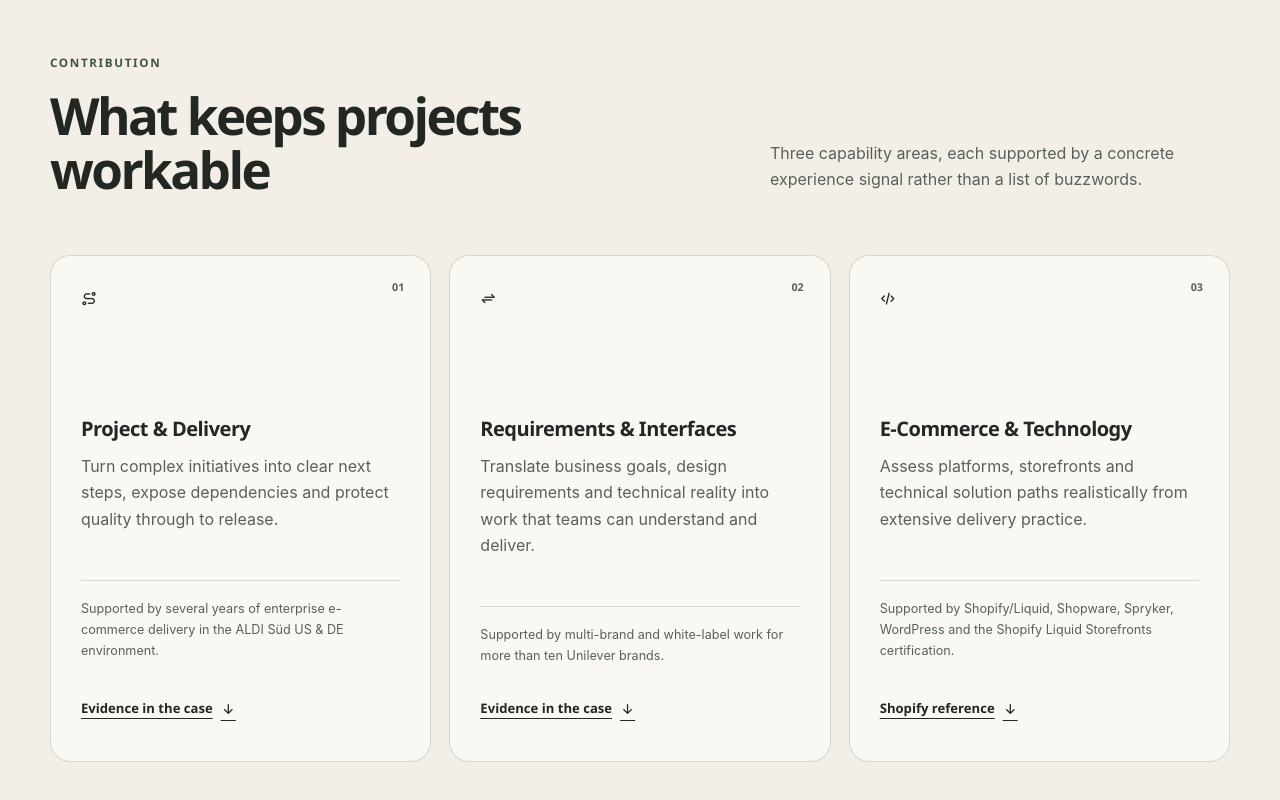
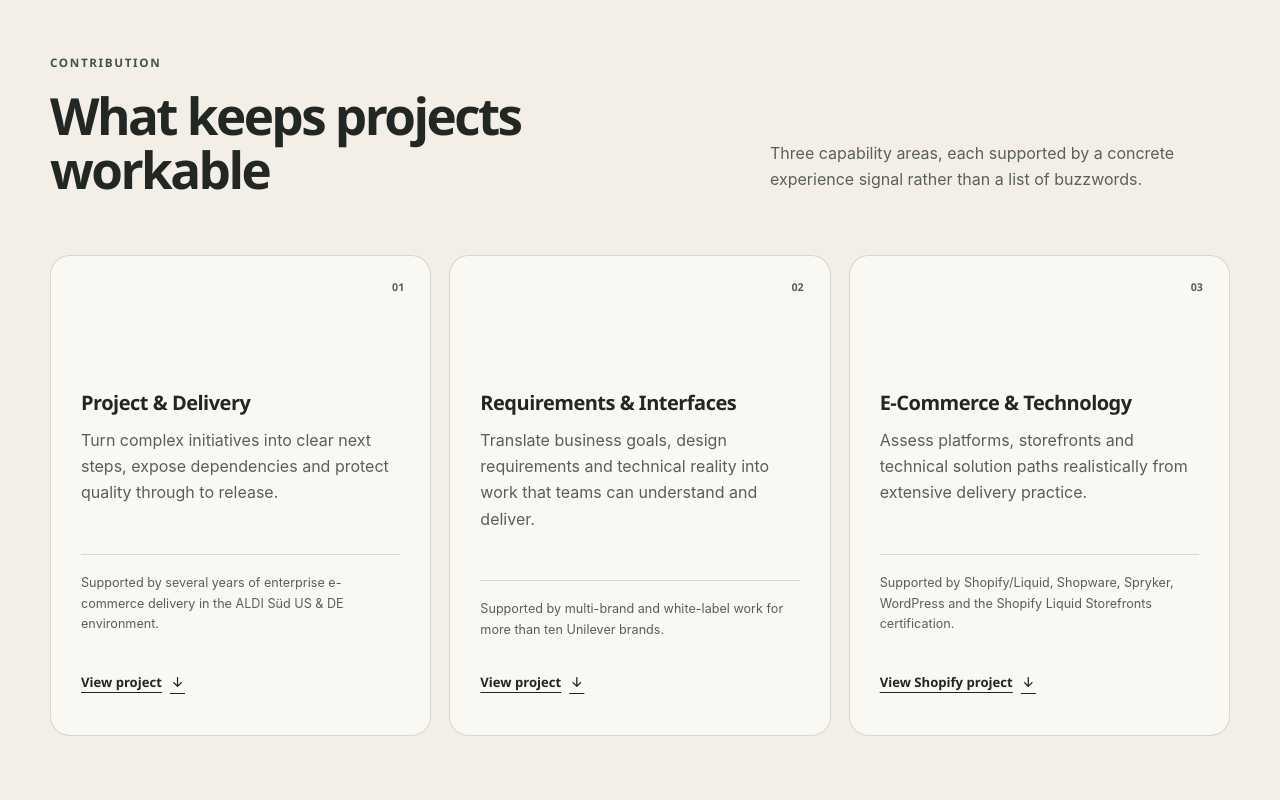
Before and after one commit to mailin89w/daniela-klein-career, a website: page index-en.html in a window 1280 px wide. Shown: the part 1724-2524 px from the top of the page. Drawn offline with Linux system fonts and the light colour scheme.

Commit message:
Simplify English hero actions

```diff
--- a/index-en.html
+++ b/index-en.html
@@ -104,9 +104,8 @@
           <p class="hero-claim">Clarity for digital projects. Alignment for strong teams.</p>
           <p class="hero-lead">More than ten years of frontend and e-commerce experience provide the technical foundation for structured project delivery. Requirements become understandable, dependencies visible and digital initiatives are supported reliably through to release.</p>
           <div class="button-row" aria-label="Direct actions">
-            <a class="button" href="mailto:mailin89w@hotmail.de?subject=Fachlicher%20Austausch%20%E2%80%93%20Daniela%20Klein">Start a professional conversation <i class="icon-inline ti ti-arrow-up-right" aria-hidden="true"></i></a>
-            <a class="text-link" href="#projekte">View case studies <i class="icon-inline ti ti-arrow-down" aria-hidden="true"></i></a>
-            <a class="text-link" href="https://mailin89w.github.io/daniela-klein-detailed-resume/" target="_blank" rel="noopener noreferrer">View résumé <i class="icon-inline ti ti-arrow-up-right" aria-hidden="true"></i></a>
+            <a class="button" href="#projekte"><i class="icon-inline ti ti-folder" aria-hidden="true"></i> Projects</a>
+            <a class="text-link" href="https://mailin89w.github.io/daniela-klein-detailed-resume/" target="_blank" rel="noopener noreferrer"><i class="icon-inline ti ti-file-cv" aria-hidden="true"></i> CV</a>
           </div>
         </div>
         <div class="hero-visual">
@@ -147,22 +146,22 @@
         </div>
         <div class="strength-grid strength-grid--three">
           <article class="strength-card" data-reveal>
-            <span class="card-index">01</span><div class="card-icon" aria-hidden="true"><i class="ti ti-route"></i></div>
+            <span class="card-index">01</span>
             <h3>Project & Delivery</h3><p>Turn complex initiatives into clear next steps, expose dependencies and protect quality through to release.</p>
             <p class="evidence-note">Supported by several years of enterprise e-commerce delivery in the ALDI Süd US & DE environment.</p>
-            <a class="text-link" href="#case-aldi">Evidence in the case <i class="icon-inline ti ti-arrow-down" aria-hidden="true"></i></a>
+            <a class="text-link" href="#case-aldi">View project <i class="icon-inline ti ti-arrow-down" aria-hidden="true"></i></a>
           </article>
           <article class="strength-card" data-reveal data-delay="1">
-            <span class="card-index">02</span><div class="card-icon" aria-hidden="true"><i class="ti ti-arrows-exchange"></i></div>
+            <span class="card-index">02</span>
             <h3>Requirements & Interfaces</h3><p>Translate business goals, design requirements and technical reality into work that teams can understand and deliver.</p>
             <p class="evidence-note">Supported by multi-brand and white-label work for more than ten Unilever brands.</p>
-            <a class="text-link" href="#case-unilever">Evidence in the case <i class="icon-inline ti ti-arrow-down" aria-hidden="true"></i></a>
+            <a class="text-link" href="#case-unilever">View project <i class="icon-inline ti ti-arrow-down" aria-hidden="true"></i></a>
           </article>
           <article class="strength-card" data-reveal data-delay="2">
-            <span class="card-index">03</span><div class="card-icon" aria-hidden="true"><i class="ti ti-code"></i></div>
+            <span class="card-index">03</span>
             <h3>E-Commerce & Technology</h3><p>Assess platforms, storefronts and technical solution paths realistically from extensive delivery practice.</p>
             <p class="evidence-note">Supported by Shopify/Liquid, Shopware, Spryker, WordPress and the Shopify Liquid Storefronts certification.</p>
-            <a class="text-link" href="#koro">Shopify reference <i class="icon-inline ti ti-arrow-down" aria-hidden="true"></i></a>
+            <a class="text-link" href="#koro">View Shopify project <i class="icon-inline ti ti-arrow-down" aria-hidden="true"></i></a>
           </article>
         </div>
       </div>
```
